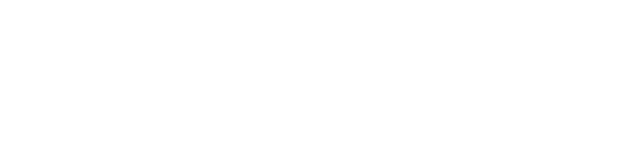
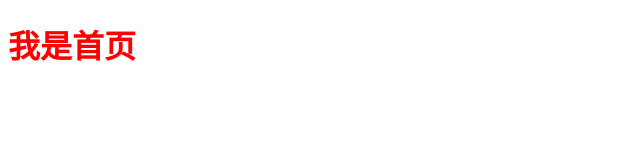
Before and after one commit to Comma0/test, a plain HTML site: page home/index.html in a window 1280 px wide. Shown: the whole page, without its empty margins (0-640 px from the left). Drawn offline with Linux system fonts and the light colour scheme.

Commit message:
完成首页结构代码的编写

```diff
--- a/home/css/index.css
+++ b/home/css/index.css
@@ -0,0 +1,3 @@
+h1 {
+    color: red;
+}
--- a/home/index.html
+++ b/home/index.html
@@ -3,8 +3,10 @@
 <head>
   <meta charset="UTF-8">
   <title>Title</title>
+  <link rel="stylesheet" href="css/index.css">
+  <script src="js/index.js"></script>
 </head>
 <body>
-
+  <h1>我是首页</h1>
 </body>
 </html>
```
